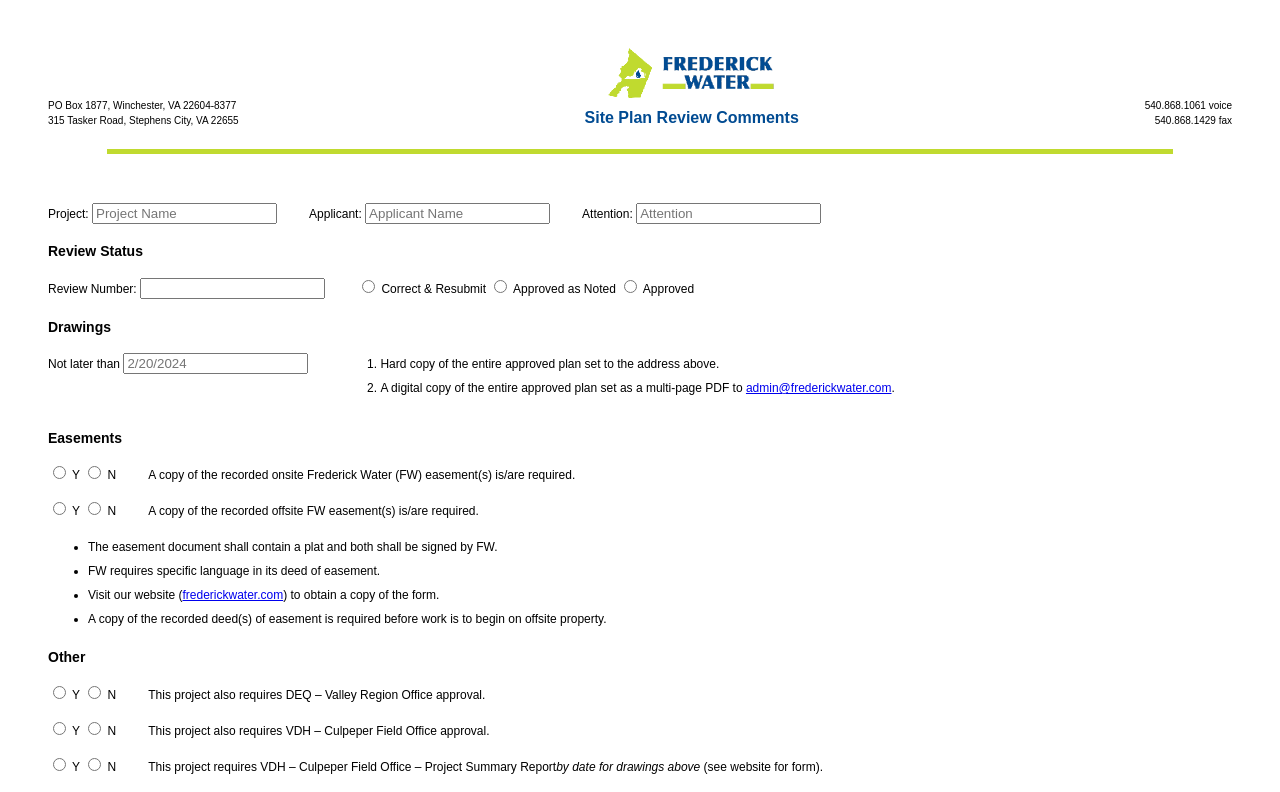
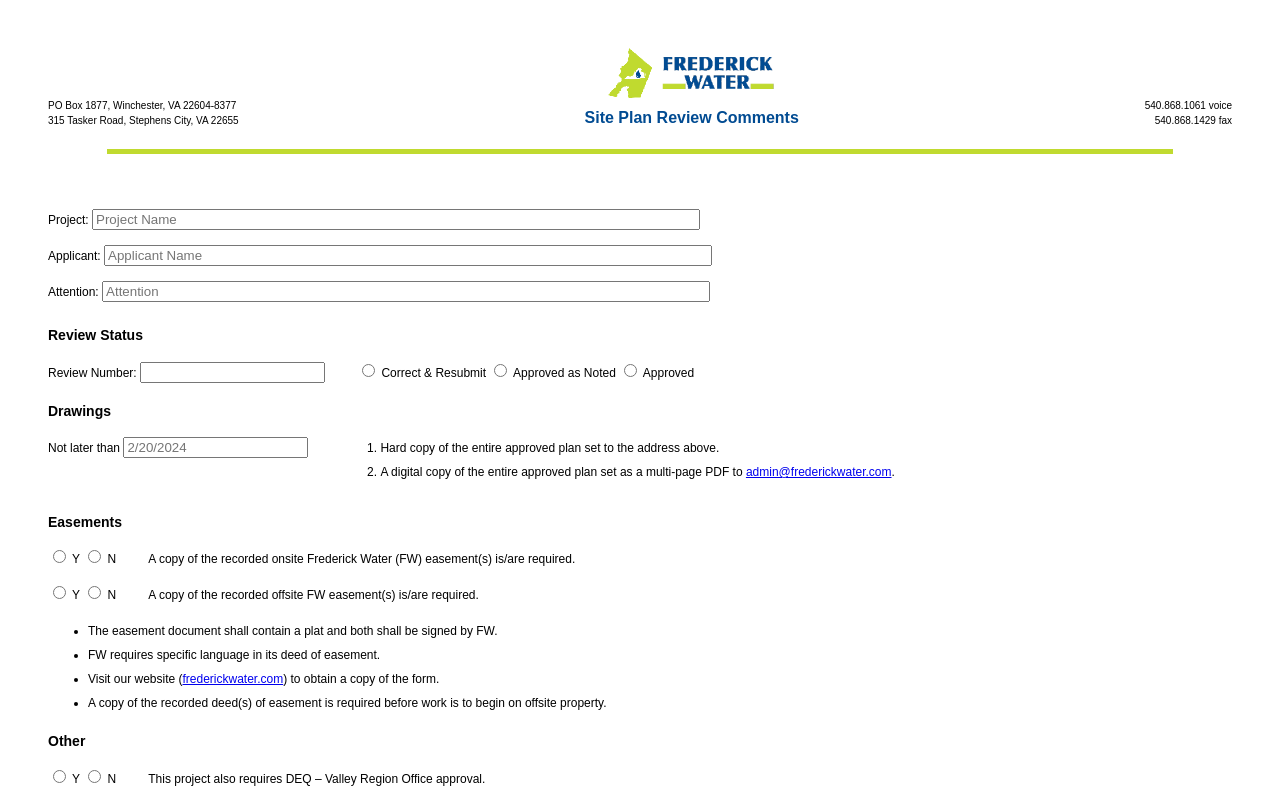
Before and after one commit to cmjgrubb/planreview, a SvelteKit app: page / in a window 1280 px wide. Shown: the top 792 px of the page. Built offline with nearby package versions, Linux system fonts and the light colour scheme.

Commit message:
Fixed some formatting and made text fields wider

```diff
--- a/src/routes/+page.svelte
+++ b/src/routes/+page.svelte
@@ -58,10 +58,11 @@
 
 <div class="print-container">
 	<form on:submit|preventDefault={handle_submit}>
-		<div class="outer_flexbox">
-			<div class="inner_flexbox">
+		<div class="name">
+			<div>
 				<label for="project">Project: </label>
 				<input
+					class="name_text"
 					type="text"
 					id="project"
 					name="project"
@@ -70,9 +71,10 @@
 				/>
 			</div>
 
-			<div class="inner_flexbox">
+			<div>
 				<label for="Applicant">Applicant: </label>
 				<input
+					class="name_text"
 					type="text"
 					id="Applicant"
 					name="Applicant"
@@ -81,9 +83,10 @@
 				/>
 			</div>
 
-			<div class="inner_flexbox">
+			<div>
 				<label for="Attention">Attention: </label>
 				<input
+					class="name_text"
 					type="text"
 					id="Attention"
 					name="Attention"
@@ -227,8 +230,8 @@
 			</div>
 			<div class="inner_flexbox">
 				<p>
-					This project requires VDH &ndash; Culpeper Field Office &ndash; Project Summary Report<i>
-						by date for drawings above</i
+					This project requires VDH &ndash; Culpeper Field Office &ndash; Project Summary Report <strong
+						><u>by date for drawings above</u></strong
 					> (see website for form).
 				</p>
 			</div>
@@ -313,6 +316,14 @@
 		margin-top: 0px;
 	}
 
+	.name {
+		line-height: 3;
+	}
+
+	.name_text {
+		width: 600px;
+	}
+
 	.warning {
 		color: red;
 		margin-top: 10px;
@@ -331,7 +342,7 @@
 		}
 
 		.print-container {
-			height: 20cm; /* A4 height */
+			height: 21cm; /* A4 height */
 			width: 21cm; /* A4 width */
 			overflow: hidden;
 			margin: 0;
```
